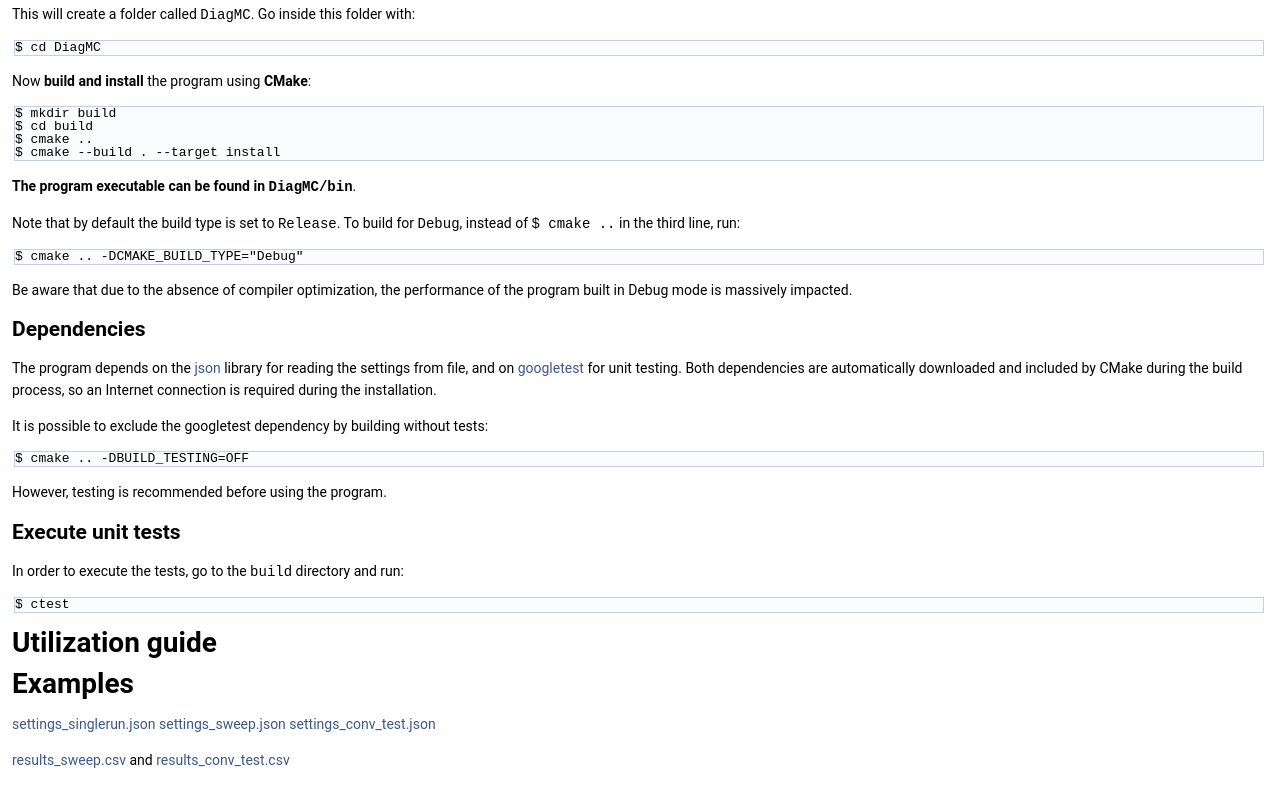
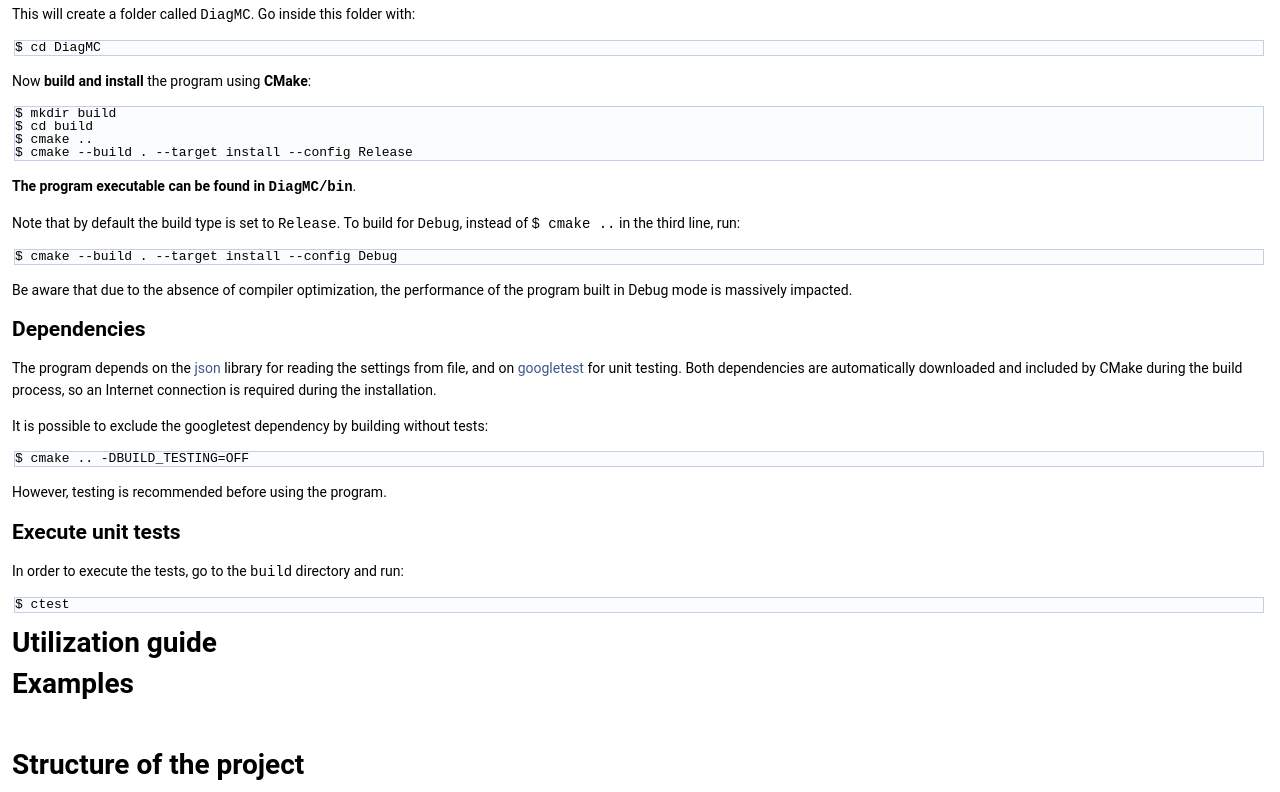
Before and after one commit to Enry99/DiagMC, a plain HTML site: page index.html in a window 1280 px wide. Shown: the part 749-1541 px from the top of the page. Drawn offline with Linux system fonts and the light colour scheme.

Commit message:
deploy: 2ba0cd7b09adb0e0cece5a35c22f462a3fe590f3

```diff
--- a/index.html
+++ b/index.html
@@ -83,9 +83,9 @@ Installation using CMake</h1>
 </div><!-- fragment --><p> Now <b>build and install</b> the program using <b>CMake</b>: </p><div class="fragment"><div class="line">$ mkdir build</div>
 <div class="line">$ cd build</div>
 <div class="line">$ cmake ..</div>
-<div class="line">$ cmake --build . --target install</div>
+<div class="line">$ cmake --build . --target install --config Release</div>
 </div><!-- fragment --><p> <b>The program executable can be found in <code>DiagMC/bin</code></b>.</p>
-<p >Note that by default the build type is set to <code>Release</code>. To build for <code>Debug</code>, instead of <code>$ cmake ..</code> in the third line, run: </p><div class="fragment"><div class="line">$ cmake .. -DCMAKE_BUILD_TYPE=&quot;Debug&quot;</div>
+<p >Note that by default the build type is set to <code>Release</code>. To build for <code>Debug</code>, instead of <code>$ cmake ..</code> in the third line, run: </p><div class="fragment"><div class="line">$ cmake --build . --target install --config Debug</div>
 </div><!-- fragment --><p> Be aware that due to the absence of compiler optimization, the performance of the program built in Debug mode is massively impacted.</p>
 <h2><a class="anchor" id="autotoc_md2"></a>
 Dependencies</h2>
@@ -99,8 +99,6 @@ Execute unit tests</h2>
 Utilization guide</h1>
 <h1><a class="anchor" id="autotoc_md5"></a>
 Examples</h1>
-<p ><a href="https://github.com/Enry99/DiagMC/blob/main/examples/settings_singlerun.json">settings_singlerun.json</a> <a href="https://github.com/Enry99/DiagMC/blob/main/examples/settings_sweep.json">settings_sweep.json</a> <a href="https://github.com/Enry99/DiagMC/blob/main/examples/settings_conv_test.json">settings_conv_test.json</a></p>
-<p ><a href="https://github.com/Enry99/DiagMC/blob/main/examples/results_sweep.csv">results_sweep.csv</a> and <a href="https://github.com/Enry99/DiagMC/blob/main/examples/results_conv_test.csv">results_conv_test.csv</a></p>
 <p ><img src="/examples/sweep_beta=10.0.png" alt="" width="800" class="inline"/> <img src="/examples/convergence_test.png" alt="" width="800" class="inline"/></p>
 <h1><a class="anchor" id="autotoc_md6"></a>
 Structure of the project</h1>
```
